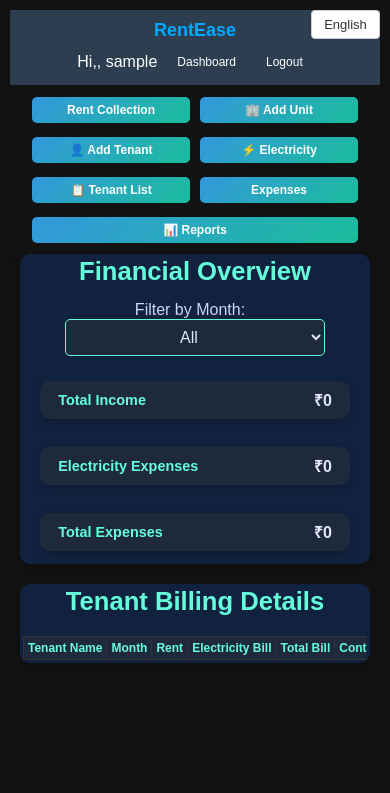
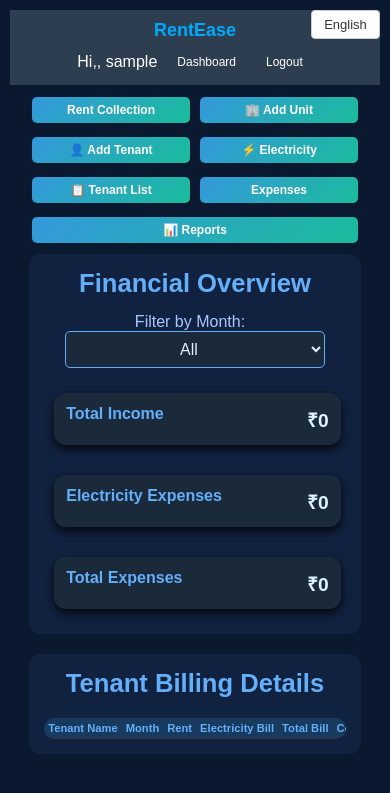
Before and after one commit to ketanohal/Rent, a Flask app: page /dashboard in a window 390 px wide. Shown: the top 793 px of the page. Run offline with Flask 3, Linux system fonts and the light colour scheme; the visitor is signed in with stand-in values (Sample User, id 1); data that the repository does not hold is empty; parts of the project's set-up code (start-up, migrations or seed data) failed here and were passed over.

Commit message:
updated the ui of dashboard page

```diff
--- a/app.py
+++ b/app.py
@@ -181,6 +181,9 @@ def dashboard():
 
     expenses_data = list(expenses_collection.find({}))
     total_expenses = sum(expense['amount'] for expense in expenses_data)
+    print("Pending Tenants:", pending_tenants)
+    print("Overdue Tenants:", overdue_tenants)
+
 
     return render_template(
         'dashboard.html',
--- a/static/css/dashboard.css
+++ b/static/css/dashboard.css
@@ -12,18 +12,17 @@ body {
 /* Dashboard Container */
 .dashboard-container-dashboard {
     margin: -35px auto 0;
-    max-width: 1200px;
-    width: 100%;
+    max-width: 1100px;
+    width: 95%;
     padding: 10px;
     box-sizing: border-box;
 }
 
 /* Report Containers */
 .report-container-dashboard {
-    background: #112240;
-    padding: 3px;
-    border-radius: 10px;
-    box-shadow: 0 4px 10px rgba(0, 0, 0, 0.2);
+    background: #112240; /* Dark Blue */
+    padding: 15px;
+    border-radius: 12px;
     margin: 20px auto;
     text-align: center;
     width: 100%;
@@ -32,7 +31,7 @@ body {
 
 .report-container-dashboard h2 {
     font-size: 1.6rem;
-    color: #64FFDA;
+    color: #64AFFA; /* Sky Blue Accent */
     margin-bottom: 15px;
 }
 
@@ -44,7 +43,7 @@ body {
 
 .filter-options-dashboard label {
     font-size: 1rem;
-    color: #CCD6F6;
+    color: #A8C7FF; /* Light Blue */
     margin-right: 10px;
 }
 
@@ -53,45 +52,51 @@ body {
     padding: 8px;
     font-size: 1rem;
     border-radius: 5px;
-    border: 1px solid #64FFDA;
-    background: #1E293B;
-    color: #E0E7FF;
+    border: 1px solid #64AFFA; /* Sky Blue Border */
+    background: #1A2A3B; /* Dark Grayish Blue */
+    color: #E0F2FF;
+    outline: none;
+    transition: 0.3s;
+}
+
+#month-filter-dashboard:hover {
+    border-color: #88CCFF;
 }
 
 /* Report Boxes */
 .report-boxes-dashboard {
     display: flex;
     flex-wrap: wrap;
-    gap: 20px;
+    gap: 15px;
     justify-content: center;
 }
 
 .report-box-dashboard {
-    flex: 1 1 250px;
-    background: #1E293B;
-    padding: 15px;
-    border-radius: 10px;
-    box-shadow: 0 4px 8px rgba(0, 0, 0, 0.2);
+    flex: 1 1 260px;
+    background: #1A2A3B; /* Dark Grayish Blue */
+    padding: 20px;
+    border-radius: 12px;
+    box-shadow:0 4px 10px rgb(5 5 10 / 95%);
     text-align: center;
-    transition: transform 0.2s, box-shadow 0.2s;
+    transition: 0.3s;
     margin: 10px;
 }
 
 .report-box-dashboard:hover {
     transform: scale(1.05);
-    box-shadow: 0 6px 12px rgba(0, 0, 0, 0.3);
+    box-shadow: 0 6px 15px rgba(0, 140, 255, 0.3);
 }
 
 .report-box-dashboard h4 {
     font-size: 1.2rem;
-    color: #64FFDA;
+    color: #64AFFA;
     margin-bottom: 10px;
 }
 
 .report-box-dashboard p {
-    font-size: 1.5rem;
+    font-size: 1.6rem;
     font-weight: bold;
-    color: #E0E7FF;
+    color: #E0F2FF;
 }
 
 /* ===== Billing Table ===== */
@@ -101,49 +106,51 @@ body {
     margin-top: 20px;
     overflow-x: auto;
     display: block;
+    border-radius: 10px;
 }
 
 .billing-table-dashboard th,
 .billing-table-dashboard td {
-    padding: 12px;
+    padding: 10px;
     text-align: center;
-    border: 1px solid #333; /* Darker border for better contrast */
+    border-bottom: 1px solid #333;
 }
 
 .billing-table-dashboard th {
-    background-color: #1E293B;
-    color: #64FFDA;
+    background-color: #173A5E;
+    color: #64AFFA;
     font-size: 1.1rem;
 }
 
-/* Improved row contrast */
+/* Improved Row Contrast */
 .billing-table-dashboard tr:nth-child(even) {
-    background-color: #0F223B; /* Dark blueish tone for even rows */
+    background-color: #12233D; /* Darker Blue */
 }
 
 .billing-table-dashboard tr:nth-child(odd) {
-    background-color: #112240; /* Slightly darker than even rows */
+    background-color: #112240;
 }
 
-/* Row hover effect */
+/* Row Hover Effect */
 .billing-table-dashboard tr:hover {
-    background-color: #173A5E; /* Highlight row on hover */
+    background-color: #173A5E; /* Highlight Row */
+    transition: 0.2s;
 }
 
 /* ===== Status Colors ===== */
 .status-paid {
-    background-color: #28A745 !important; /* Traffic Light Green */
-    color: #E0E7FF !important;
+    background-color: #198754 !important; /* Professional Green */
+    color: #E0F2FF !important;
 }
 
 .status-pending {
-    background-color: #FFC107 !important; /* Traffic Light Yellow */
-    color: #112240 !important; /* Dark text for contrast */
+    background-color: #E0A800 !important; /* Soft Yellow */
+    color: #0A0F1A !important;
 }
 
 .status-overdue {
-    background-color: #DC3545 !important; /* Traffic Light Red */
-    color: #E0E7FF !important;
+    background-color: #D32F2F !important; /* Strong Red */
+    color: #E0F2FF !important;
 }
 
 /* Call & Message Buttons */
@@ -153,58 +160,65 @@ body {
     text-decoration: none;
     margin: 0 5px;
     cursor: pointer;
+    transition: 0.2s;
 }
 
 .call-btn-dashboard {
-    color: #00FF00;
+    color: #00FF99;
+}
+
+.call-btn-dashboard:hover {
+    color: #00CC77;
 }
 
 .message-btn-dashboard {
-    color: #0099FF;
+    color: #64AFFA;
+}
+
+.message-btn-dashboard:hover {
+    color: #88CCFF;
 }
 
 /* ===== Responsive Adjustments ===== */
 @media (max-width: 768px) {
     .billing-table-dashboard {
-        font-size: 0.9rem;
-        display: block;
+        font-size: 0.85rem;
         overflow-x: auto;
+        white-space: nowrap;
     }
 
     .billing-table-dashboard th,
     .billing-table-dashboard td {
         padding: 6px;
-        font-size: 0.85rem;
-        white-space: nowrap;
+        font-size: 0.8rem;
     }
 
     .report-boxes-dashboard {
         flex-wrap: wrap;
-        gap: 8px;
+        gap: 10px;
         justify-content: space-around;
     }
 
     .report-box-dashboard {
-        flex: 1 1 30%;
+        flex: 1 1 45%;
         display: flex;
         flex-direction: column;
         align-items: center;
         justify-content: center;
-        padding: 8px;
+        padding: 10px;
     }
 }
 
 @media (max-width: 480px) {
     .billing-table-dashboard {
-        font-size: 0.8rem;
-        display: block;
+        font-size: 0.75rem;
         overflow-x: auto;
     }
 
     .billing-table-dashboard th,
     .billing-table-dashboard td {
         padding: 4px;
-        font-size: 0.75rem;
+        font-size: 0.7rem;
     }
 
     .report-boxes-dashboard {
@@ -213,8 +227,8 @@ body {
     }
 
     .report-box-dashboard {
-        width: 90%;
-        padding: 8px;
+        width: 95%;
+        padding: 12px;
         display: flex;
         flex-direction: row;
         justify-content: space-between;
@@ -222,13 +236,11 @@ body {
     }
 
     .report-box-dashboard h4 {
-        font-size: 0.9rem;
-        margin: 0 10px;
+        font-size: 1rem;
     }
 
     .report-box-dashboard p {
-        font-size: 1rem;
+        font-size: 1.2rem;
         font-weight: bold;
-        margin: 0 10px;
     }
 }
--- a/static/css/rent_collection.css
+++ b/static/css/rent_collection.css
@@ -1,6 +1,6 @@
 /* 🎨 Color Theme: Dark with Sky Blue Accent */
 :root {
-    --bg-color: #121212;          /* Dark Background */
+    --bg-color: #0A192F;          /* Dark Background */
     --card-bg: #1a1a1a;           /* Section Background */
     --primary-color: #00aaff;     /* Sky Blue Accent */
     --secondary-color: #2a2a2a;   /* Darker Shade */
--- a/static/js/language.js
+++ b/static/js/language.js
@@ -314,26 +314,41 @@ window.translations = window.translations || {
 
     }
 };
-
 // Function to update language
 function updateLanguage(selectedLang) {
     document.querySelectorAll("[data-lang]").forEach(element => {
         const key = element.getAttribute("data-lang");
+
         if (translations[selectedLang] && translations[selectedLang][key]) {
-            element.textContent = translations[selectedLang][key];
+            // Check if the element contains days-text span inside
+            let daysText = element.querySelector(".days-text");
+
+            if (daysText) {
+                // Keep the number of days unchanged, only update the status text
+                let daysValue = daysText.textContent.trim();
+
+                element.innerHTML = `<span class="status-text">${translations[selectedLang][key]}</span>
+                                    (<span class="days-text">${daysValue}</span>
+                                    <span data-lang="days">${translations[selectedLang]["days"]}</span>)`;
+            } else {
+                element.textContent = translations[selectedLang][key];
+            }
         }
     });
 
+    // Update the company logo text
     const logo = document.querySelector(".logo");
     if (logo) {
         logo.textContent = translations[selectedLang]["company-name"];
     }
+
     console.log(`Language changed to: ${selectedLang}`);
 }
 
 // Event listener for DOM load
 document.addEventListener("DOMContentLoaded", () => {
     const languageSelect = document.getElementById("language-select-base");
+
     if (!languageSelect) {
         console.error("Language selector not found.");
         return;
--- a/templates/dashboard.html
+++ b/templates/dashboard.html
@@ -54,7 +54,7 @@
                 {% for tenant in paid_tenants %}
                 <tr class="status-paid">
                     <td>{{ tenant.name }}</td>
-                    <td data-lang="paid">Paid</td>
+                    <td><span data-lang="paid">Paid</span></td>
                     <td>₹{{ tenant.paid_amount }}</td>
                     <td>₹{{ tenant.remaining_balance }}</td>
                     <td>{{ tenant.month }}</td>
@@ -64,7 +64,10 @@
                 {% for tenant in pending_tenants %}
                 <tr class="status-pending">
                     <td>{{ tenant.name }}</td>
-                    <td data-lang="pending">Pending ({{ tenant.days_pending }} <span data-lang="days">days</span>)</td>
+                    <td>
+                        <span class="status-text" data-lang="pending">Pending</span>
+                        (<span class="days-text">{{ tenant.days_pending }}</span> <span data-lang="days">days</span>)
+                    </td>
                     <td>₹{{ tenant.paid_amount }}</td>
                     <td>₹{{ tenant.remaining_balance }}</td>
                     <td>{{ tenant.month }}</td>
@@ -74,7 +77,10 @@
                 {% for tenant in overdue_tenants %}
                 <tr class="status-overdue">
                     <td>{{ tenant.name }}</td>
-                    <td data-lang="overdue">Overdue ({{ tenant.days_overdue }} <span data-lang="days">days</span>)</td>
+                    <td>
+                        <span class="status-text" data-lang="overdue">Overdue</span>
+                        (<span class="days-text">{{ tenant.days_overdue }}</span> <span data-lang="days">days</span>)
+                    </td>
                     <td>₹{{ tenant.paid_amount }}</td>
                     <td>₹{{ tenant.remaining_balance }}</td>
                     <td>{{ tenant.month }}</td>
```
